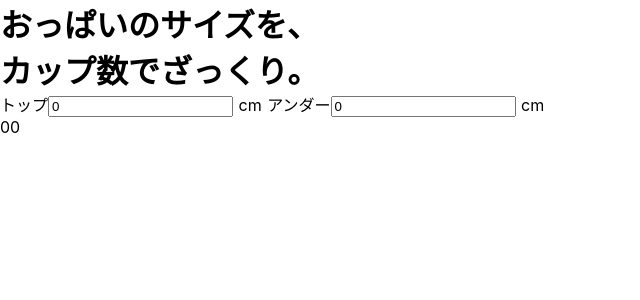
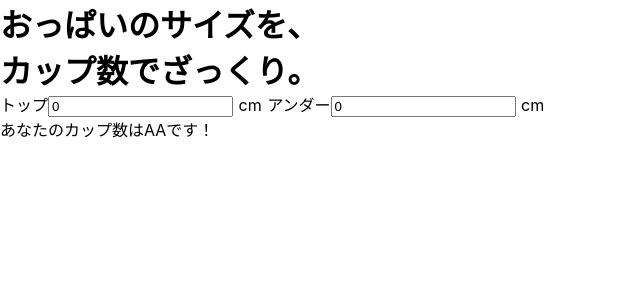
Before and after one commit to tyokinuhata/zakkuri-bra, a Nuxt app: page / in a window 1280 px wide. Shown: the top 300 px of the page, without its empty margins (0-640 px from the left). Built offline with nearby package versions, Linux system fonts and the light colour scheme.

Commit message:
カップ数が表示されるようにした

```diff
--- a/pages/index.vue
+++ b/pages/index.vue
@@ -7,8 +7,7 @@
       <label for="under">アンダー</label>
       <input type="number" id="under" v-model="under" @change="calcCup(top, under)">&nbsp;cm
       <div>
-        <span>{{ diff }}</span>
-        <span>{{ cup }}</span>
+        <span>あなたのカップ数は{{ cup }}です！</span>
       </div>
     </div>
   </div>
@@ -20,12 +19,7 @@
       return {
         top: 0,
         under: 0,
-        cup: 0
-      }
-    },
-    computed: {
-      diff () {
-        return this.top - this.under
+        cup: 'AA'
       }
     },
     methods: {
```
